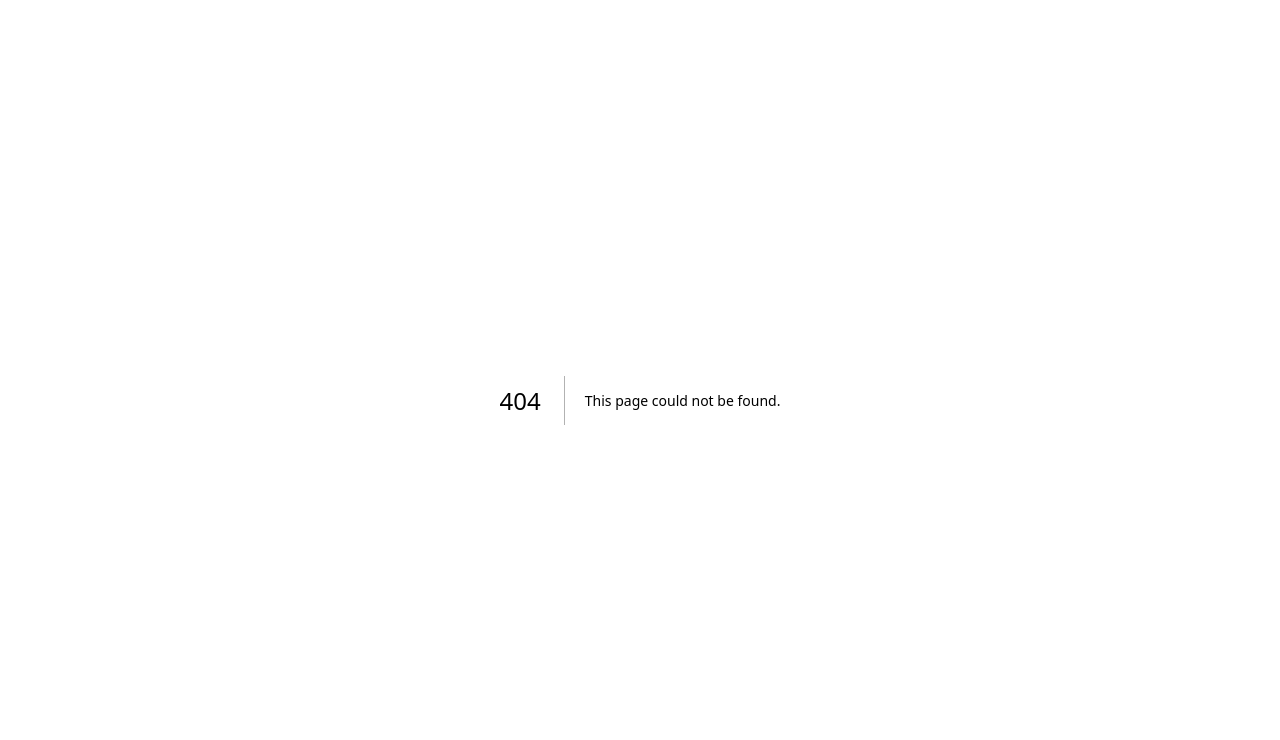
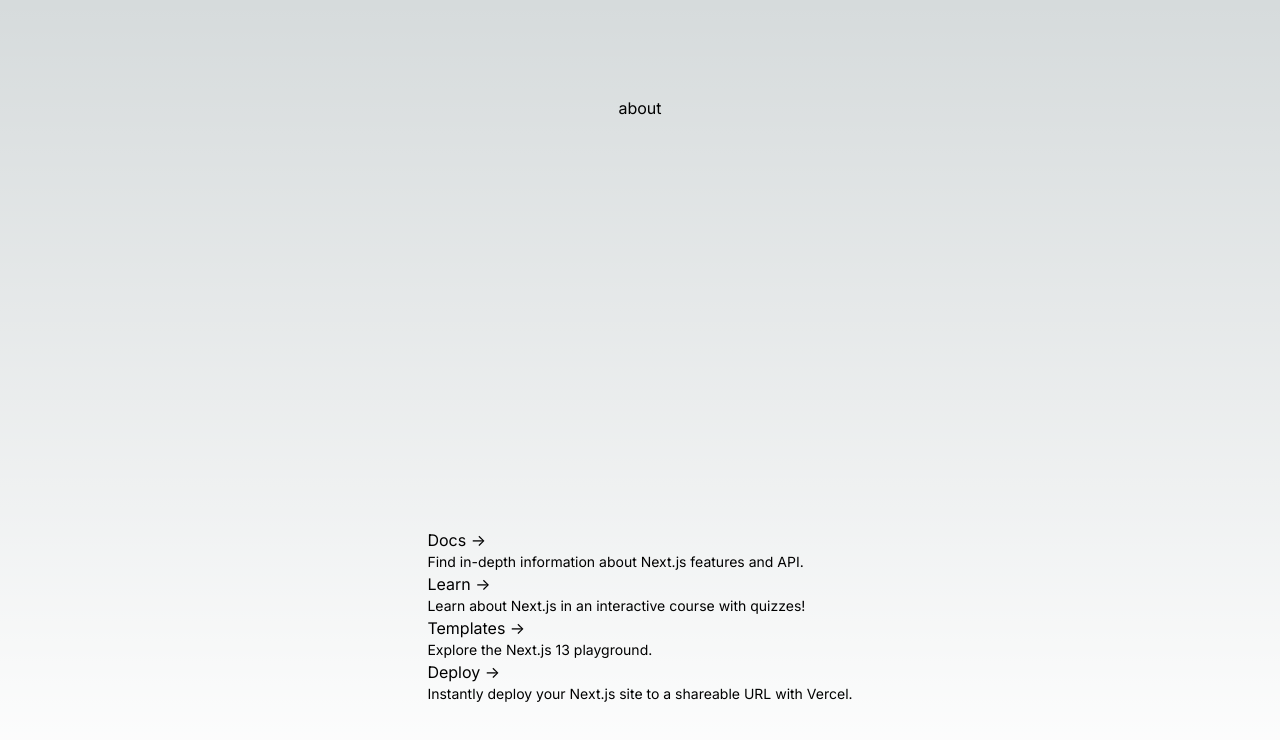
Before and after one commit to YoshitakaKyougoku/study-react, a Next.js app: page /about in a window 1280 px wide. Before the commit this address had no page. Shown: the top 740 px of the page. Built offline with nearby package versions, Linux system fonts and the light colour scheme.

Commit message:
✨ aboutページの追加

```diff
--- /dev/null
+++ b/app/about/page.tsx
@@ -0,0 +1,11 @@
+import { Linkarea } from "../../copornents/Linkarea"
+
+export default function Page (){
+  return (
+    <main className="flex min-h-screen flex-col items-center justify-between p-24">
+      <h1>about</h1>
+      <Linkarea />
+    </main>
+
+  )
+}
```
